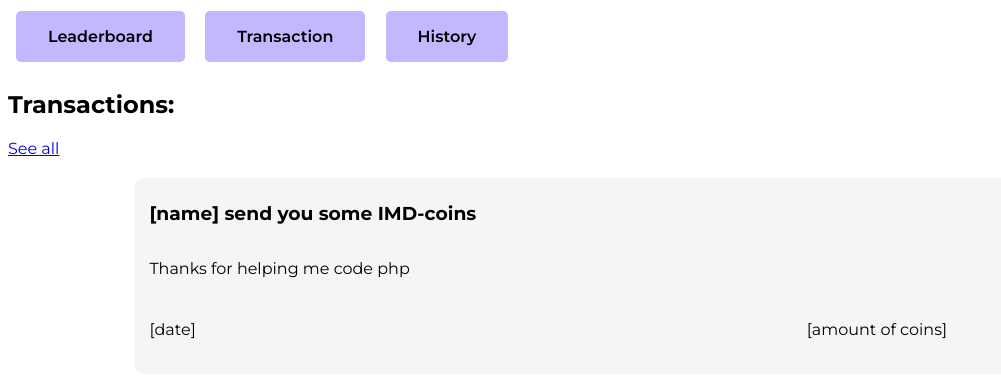
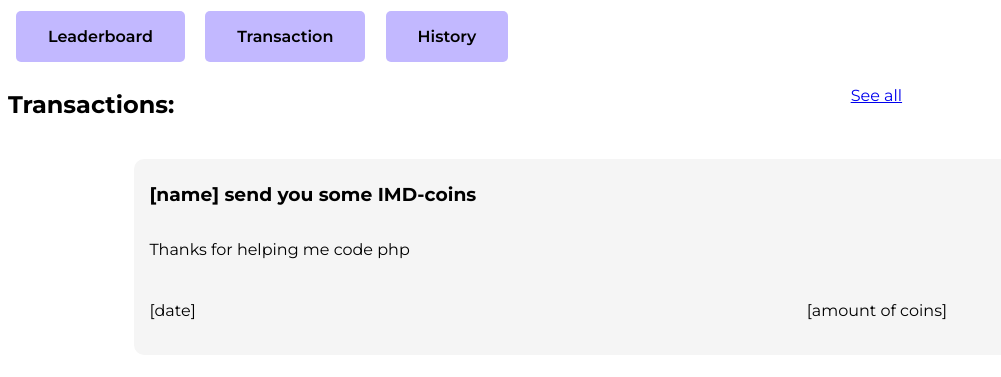
Before and after one commit to ArthurdeLophem/IMDcurrency, a website built with Vite: page home.html in a window 1280 px wide. Shown: the part 215-592 px from the top of the page, without its empty margins (0-1001 px from the left). Built offline with nearby package versions, Linux system fonts and the light colour scheme.

Commit message:
feat: styling + grid of home.html

```diff
--- a/home.html
+++ b/home.html
@@ -25,11 +25,14 @@
       <span class="btn__text">History</span>
     </a>
 
-    <h2>Transactions:</h2>
+    <div class="recent-transactions">
+      <h2>Transactions:</h2>
 
-    <a href="history.html">
-      <p>See all</p>
-    </a>
+      <a href="history.html">
+        <p>See all</p>
+      </a>
+    </div>
+
 
     <div class="transaction">
       <h3 class="name">[name] send you some IMD-coins</h3>
--- a/sass/_global.scss
+++ b/sass/_global.scss
@@ -85,3 +85,13 @@
     font-weight: 600;
     padding-top: 40px;
   }
+
+  .recent-transactions {
+    display: grid;
+    grid-template-columns: 2fr 1fr;
+    grid-template-rows: 0.5fr;
+    gap: 0px 0px;
+    grid-auto-flow: row;
+    grid-template-areas:
+      ". .";
+  }
--- a/sass/components/_transaction.scss
+++ b/sass/components/_transaction.scss
@@ -18,7 +18,8 @@
     grid-template-rows: auto;
   }
 
-  .transaction {  display: grid;
+  .transaction {
+    display: grid;
     grid-template-columns: 1fr 1fr 1fr;
     grid-template-rows: 1fr 1fr 1fr;
     gap: 0px 0px;
```
